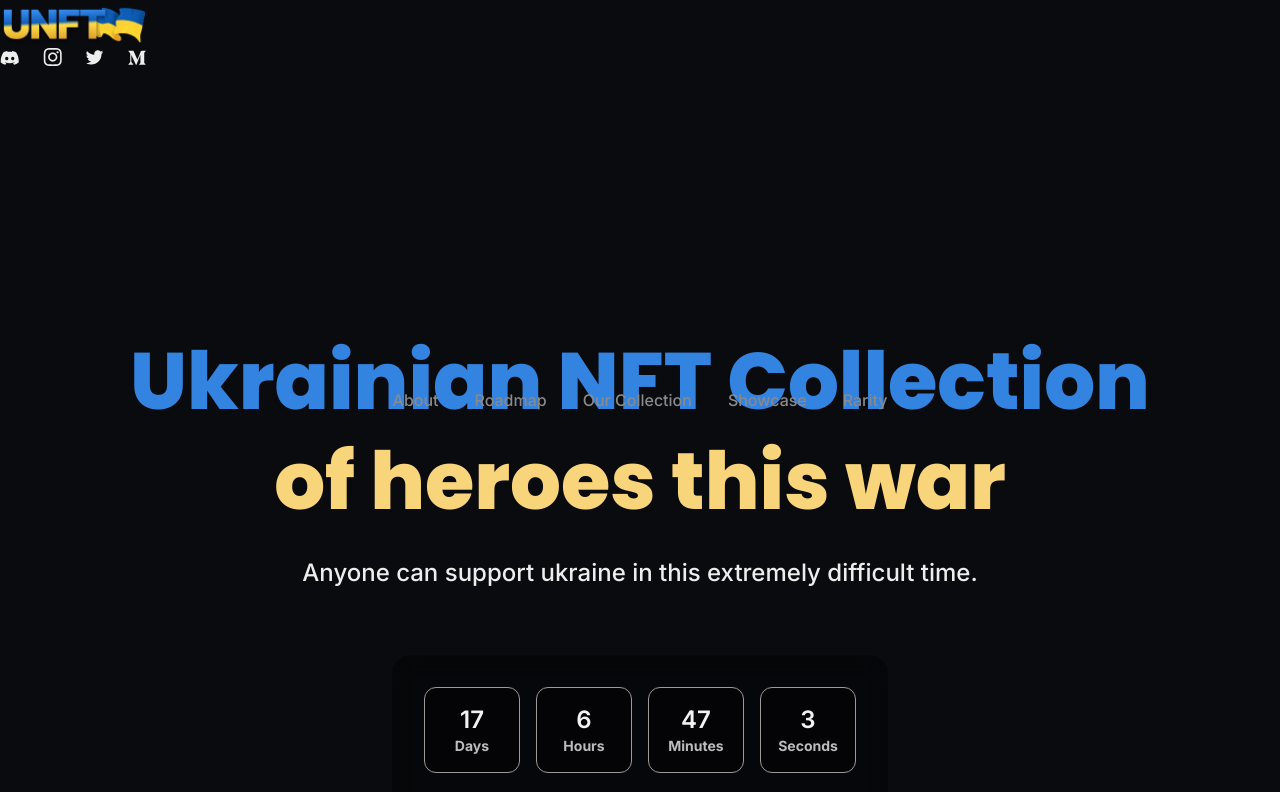
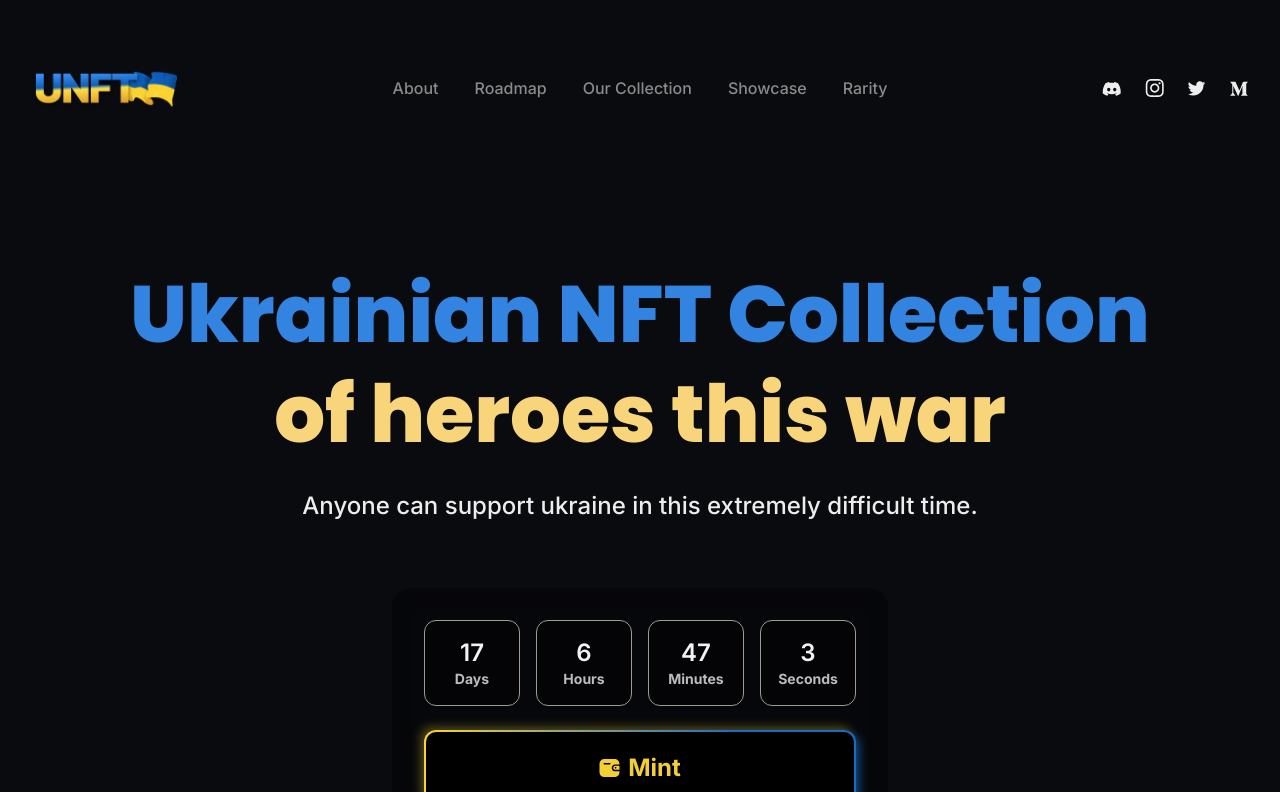
Before and after one commit to kotovfreeua/unft-demo, a Next.js app: page / in a window 1280 px wide. Shown: the top 792 px of the page. Built offline with nearby package versions, Linux system fonts and the light colour scheme.

Commit message:
💅 style components

```diff
--- a/src/styles/components.css
+++ b/src/styles/components.css
@@ -1,17 +1,28 @@
 @layer components {
-  header::before {
+  header {
+    div {
+      @apply z-10;
+    }
+
+    &::before {
       content: "";
       transition-timing-function: cubic-bezier(0.4, 0, 0.2, 1);
-    @apply fixed left-0 top-0 w-full h-0 opacity-0 bg-black/80 transition delay-300;
+      @apply fixed left-0 top-0 w-full h-0 opacity-0 backdrop-blur-lg bg-black/60 transition-[opacity,height] delay-300 z-10;
     }
 
-  header.small::before {
-    height: 100px;
-    @apply md:h-44 opacity-100;
+    &.small {
+      &::before {
+        @apply h-[100px] md:h-[112px] opacity-100;
       }
 
-  header.open::before {
+      @apply md:py-8;
+    }
+
+    &.open::before {
       @apply h-full opacity-100;
+    }
+
+    @apply flex justify-between content-center fixed w-full 2xl:max-w-screen-2xl mx-auto top-0 left-0 right-0 py-8 px-4 md:py-16 md:px-8 transition-[padding] ease-in-out delay-200 z-10;
   }
 
   #toggler {
@@ -19,10 +30,9 @@
     height: 22px;
     position: relative;
     cursor: pointer;
-  }
 
-  #toggler::before,
-  #toggler::after {
+    &::before,
+    &::after {
       content: "";
       position: absolute;
       height: 3px;
@@ -30,28 +40,148 @@
       background: #ededed;
       border-radius: 16px;
       transform: rotate(0deg);
-    transition: 0.3s ease-in-out;
+      transition: 0.2s ease-in-out;
     }
 
-  #toggler::before {
+    &::before {
       top: 0px;
     }
 
-  #toggler::after {
+    &::after {
       top: 9px;
       width: 70%;
       left: 30%;
     }
 
-  #toggler.open::before {
+    &.open::before {
       top: 9px;
       transform: rotate(135deg);
     }
 
-  #toggler.open::after {
+    &.open::after {
       top: 9px;
       width: 100%;
       left: 0;
       transform: rotate(-135deg);
     }
   }
+
+  #accordion-toggler {
+    width: 28px;
+    height: 28px;
+    position: relative;
+    border-radius: 4px;
+    cursor: pointer;
+    background: rgba(171, 171, 171, 0.1);
+
+    &::before,
+    &::after {
+      content: "";
+      position: absolute;
+      height: 4px;
+      width: 50%;
+      top: 50%;
+      left: 50%;
+      background: #ababab;
+      border-radius: 16px;
+      transform: translate(-50%, -50%) rotate(0deg);
+      transition: 0.2s ease-in-out;
+    }
+
+    &.open {
+      background: rgba(248, 212, 122, 0.1);
+    }
+
+    &::before {
+      transform: translate(-50%, -50%) rotate(-90deg);
+    }
+
+    &.open::after {
+      background: #f8d47a;
+      transform: translate(-50%, -50%) rotate(-180deg);
+    }
+
+    &.open::before {
+      background: #f8d47a;
+      transform: translate(-50%, -50%) rotate(0deg);
+    }
+  }
+
+  .answer {
+    &.open {
+      @apply h-auto opacity-100 mt-6;
+    }
+
+    @apply font-normal max-w-xl opacity-0 h-0 mt-0 leading-loose text-[#BEA875] transition-[opacity,height,margin] ease-in-out duration-500;
+  }
+
+  .btn {
+    box-shadow: -4px -4px 8px rgba(242, 207, 55, 0.28), 4px 4px 8px #0c417c;
+    border: 2px solid transparent;
+    background: linear-gradient(#000, #000),
+      linear-gradient(95.82deg, #fcd330 0.06%, #1c6bc3 70.91%, #1c6bc3 98.28%);
+    background-clip: padding-box, border-box;
+    background-origin: padding-box, border-box;
+
+    &::before {
+      content: "";
+
+      background: linear-gradient(95.13deg, #f5c54b 0.7%, #2e7edb 100.05%);
+
+      @apply absolute top-0 left-0 right-0 bottom-0 rounded-[0.65rem] opacity-0 transition ease-in-out delay-200;
+    }
+
+    @apply flex justify-center items-center w-full text-[#F2CF37] hover:text-[#EDEDED] text-base relative font-bold rounded-xl py-4 transition ease-in-out delay-200 cursor-pointer hover:before:opacity-100;
+  }
+
+  .btn-mint {
+    @apply btn py-5 text-white fill-white text-2xl;
+
+    background: linear-gradient(95.13deg, #f5c54b 0.7%, #2e7edb 100.05%),
+      linear-gradient(95.82deg, #fcd330 0.06%, #1c6bc3 70.91%, #1c6bc3 98.28%);
+    background-clip: padding-box, border-box;
+    background-origin: padding-box, border-box;
+
+    &::before {
+      background: linear-gradient(95.13deg, #edb11d 0.7%, #1f6bc4 100.05%);
+    }
+
+    &[disabled] {
+      background: linear-gradient(#000, #000),
+        linear-gradient(95.82deg, #fcd330 0.06%, #1c6bc3 70.91%, #1c6bc3 98.28%);
+      background-clip: padding-box, border-box;
+      background-origin: padding-box, border-box;
+
+      &::before {
+        @apply absolute top-0 left-0 right-0 bottom-0 rounded-[0.65rem] opacity-0;
+      }
+
+      @apply text-[#F2CF37] fill-[#F2CF37] hover:text-[#F2CF37] hover:fill-[#F2CF37] cursor-not-allowed;
+    }
+  }
+
+  .distribution-item-border {
+    background: radial-gradient(
+        122.53% 72.31% at 9.88% 131.08%,
+        #ffffff -20%,
+        rgba(255, 255, 255, 0) 100%
+      ),
+      radial-gradient(
+        82.72% 80.43% at -8.95% -58.14%,
+        #ffffff 0%,
+        rgba(255, 255, 255, 0) 100%
+      ),
+      radial-gradient(
+        163.27% 64.37% at 121.3% 37.79%,
+        #ffffff 0%,
+        rgba(255, 255, 255, 0) 100%
+      );
+    z-index: 8;
+
+    &::before {
+      content: "";
+
+      @apply absolute p-[2.23px] top-0 left-0 right-0 bottom-0 rounded-[1.1rem] bg-black bg-clip-content;
+    }
+  }
+}
```
Lines whose indentation alone changed are shown as unchanged.
